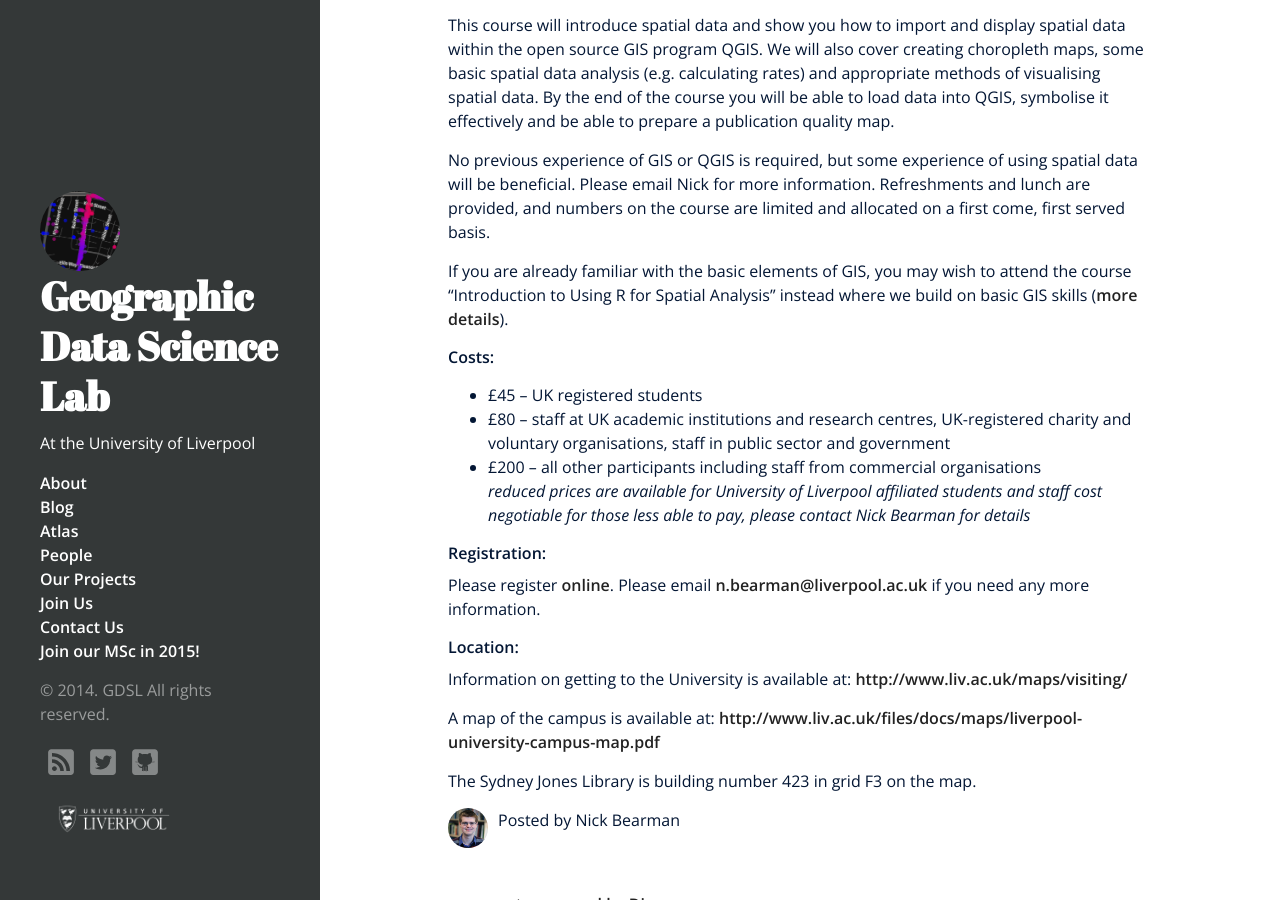
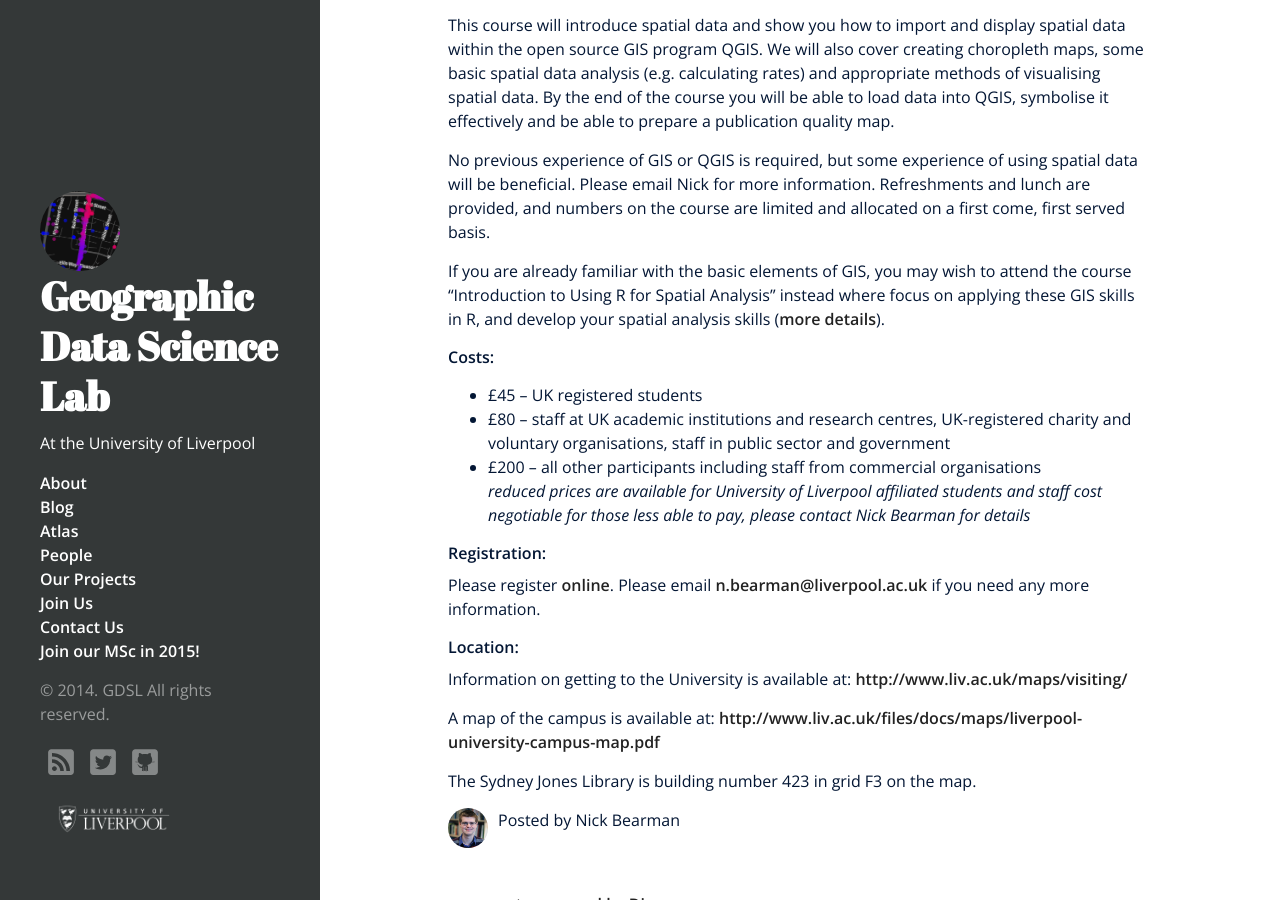
Before and after one commit to alexsingleton/geographicdatascience, a Jekyll site: the page built from _posts/2015-07-19-Intro-QGIS-Spatial-Data.md, in a window 1280 px wide and 900 px high, scrolled down 425 px. Built offline with Jekyll 4.4.1, drawn with Linux system fonts in a browser that asks for light colours; nearby versions of some CDN libraries; Markdown is read by kramdown in place of the engine named in the settings; comment, search, counter and statistics services are not loaded.

Commit message:
Minor correction

```diff
--- a/_posts/2015-07-19-Intro-QGIS-Spatial-Data.md
+++ b/_posts/2015-07-19-Intro-QGIS-Spatial-Data.md
@@ -22,7 +22,7 @@
 
 No previous experience of GIS or QGIS is required, but some experience of using spatial data will be beneficial. Please email Nick for more information. Refreshments and lunch are provided, and numbers on the course are limited and allocated on a first come, first served basis.
 
-If you are already familiar with the basic elements of GIS, you may wish to attend the course “Introduction to Using R for Spatial Analysis” instead where we build on basic GIS skills ([more details](http://payments.liv.ac.uk/browse/extra_info.asp?compid=1&modid=5&deptid=46&catid=77&prodid=375)).
+If you are already familiar with the basic elements of GIS, you may wish to attend the course “Introduction to Using R for Spatial Analysis” instead where focus on applying these GIS skills in R, and develop your spatial analysis skills ([more details](http://geographicdatascience.com/training%20course/2015/07/19/R-Spatial-Analysis-Liverpool/)).
 
 ####Costs:
 - £45 – UK registered students
```
Also changed, not shown: _posts/2015-07-19-R-Spatial-Analysis-Liverpool.md (+2 -0 lines).
